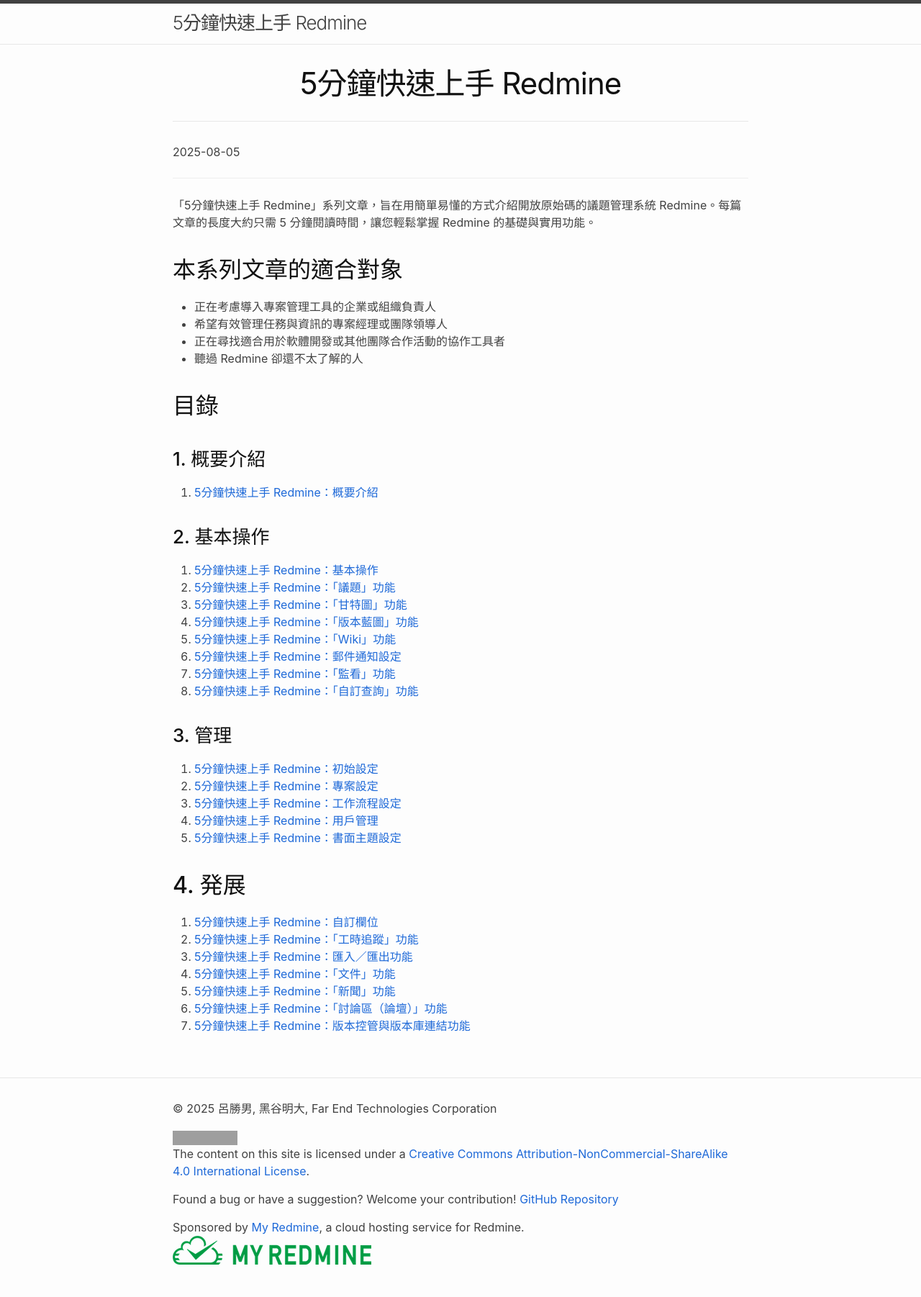
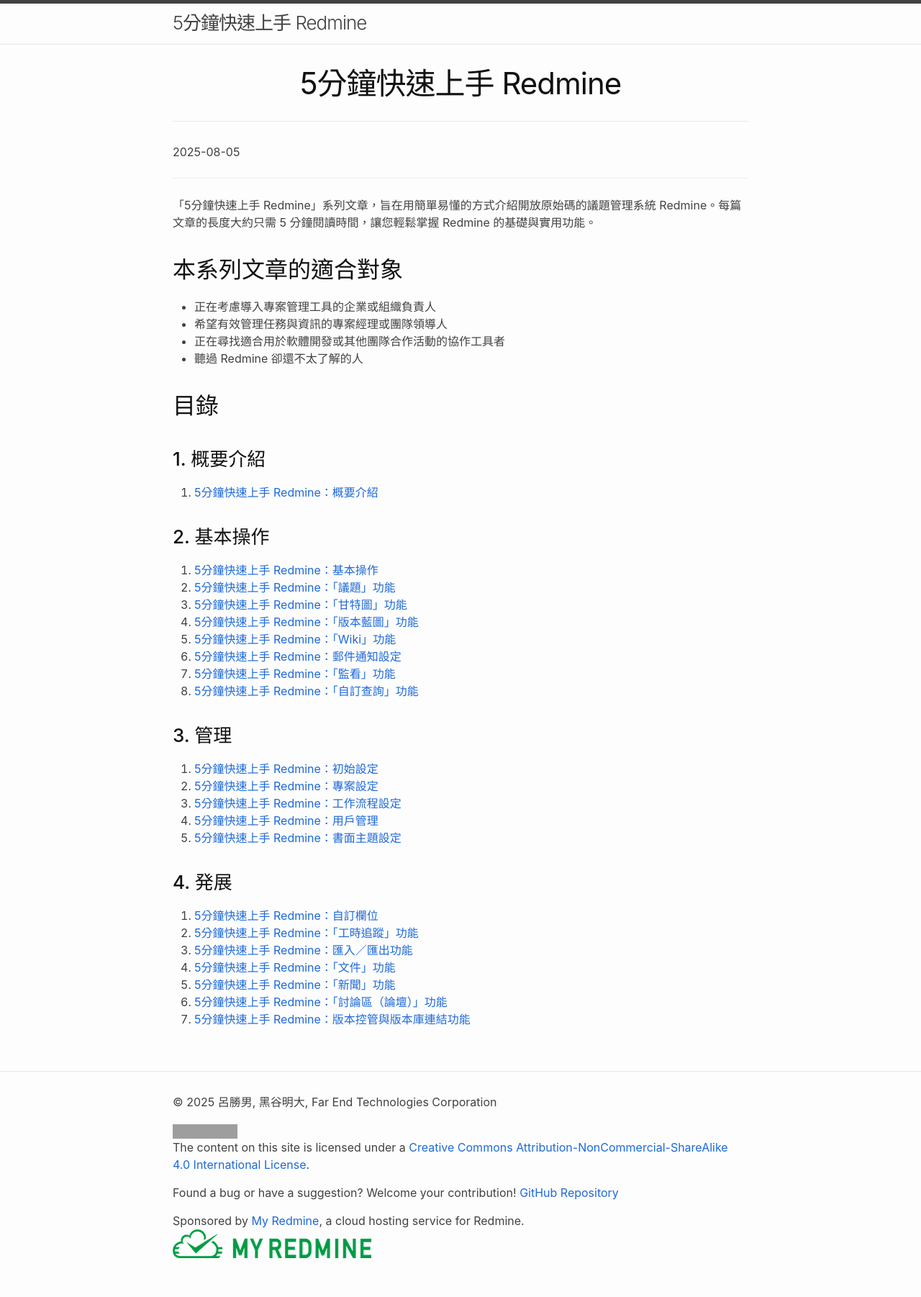
Before and after one commit to 5fenzhong-redmine/5fenzhong-redmine.github.io, a Jekyll site: the page built from index.md, in a window 1280 px wide. Shown: the whole page at 72% size. Built offline with Jekyll 4.4.1, drawn with Linux system fonts in a browser that asks for light colours; grey boxes are pictures that could not be loaded.

Commit message:
fix heading

```diff
--- a/index.md
+++ b/index.md
@@ -39,7 +39,7 @@
 1. [5分鐘快速上手 Redmine：用戶管理](users.md)
 1. [5分鐘快速上手 Redmine：書面主題設定](theme.md)
 
-## 4. 発展
+### 4. 発展
 
 1. [5分鐘快速上手 Redmine：自訂欄位](custom-fields.md)
 1. [5分鐘快速上手 Redmine：「工時追蹤」功能](time-tracking.md)
```
